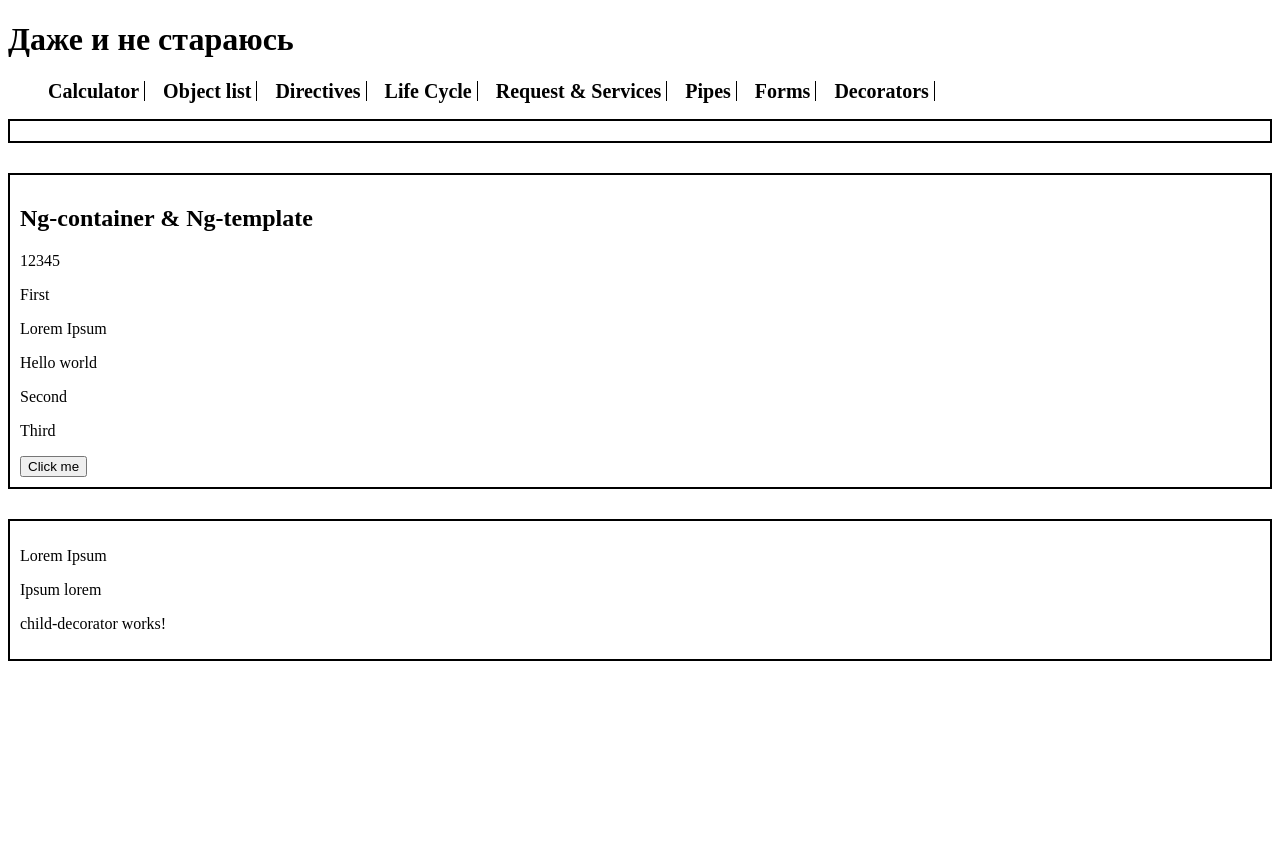
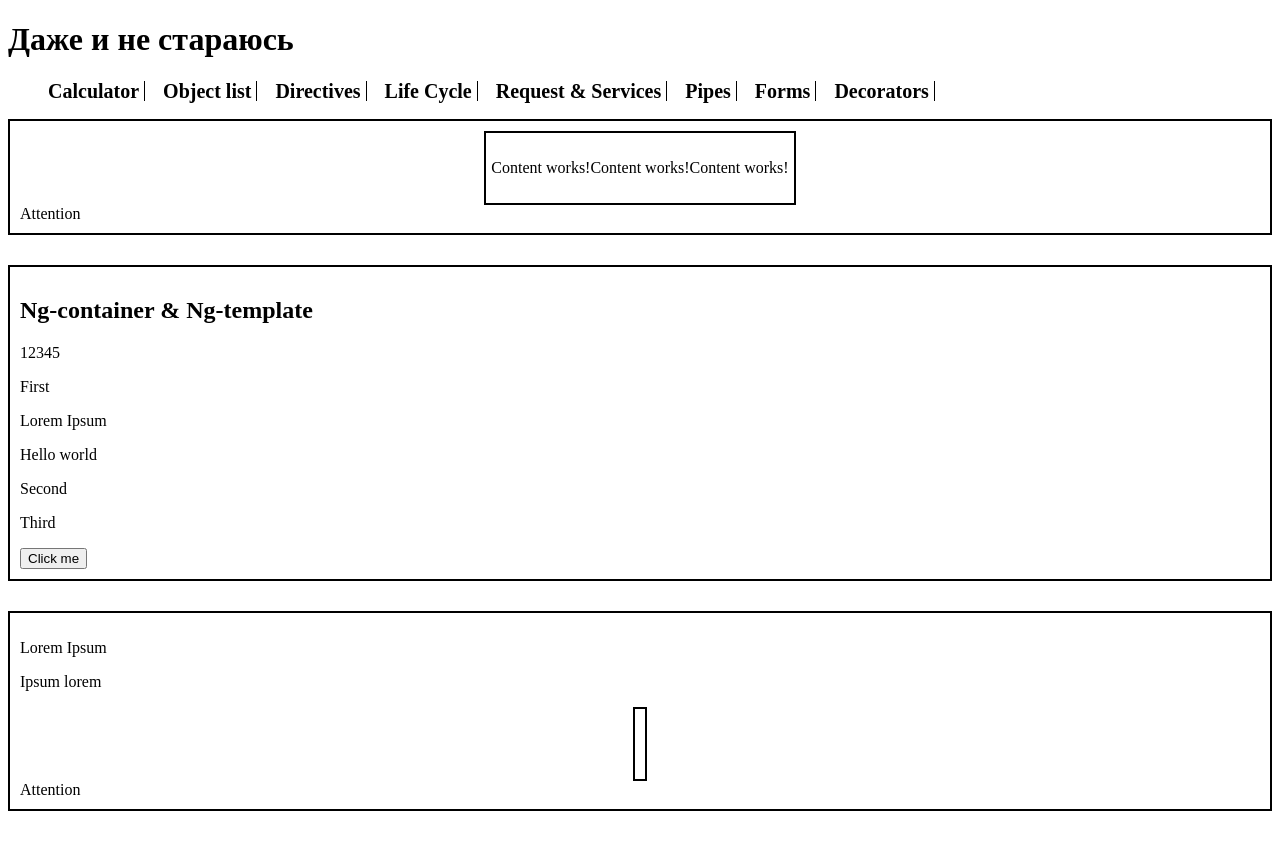
Before and after one commit to IngaVirza/angular_course, an Angular app: page /decorators in a window 1280 px wide. Before the commit the page ends 800 px from the top, so only its background shows below. Built offline with nearby package versions, Linux system fonts and the light colour scheme.

Commit message:
ng-content

```diff
--- a/src/app/decorators/components/child-decorator/child-decorator.component.html
+++ b/src/app/decorators/components/child-decorator/child-decorator.component.html
@@ -1 +1,4 @@
-<p>child-decorator works!</p>
+<div class="child-dec">
+    <ng-content></ng-content>
+  </div>
+  <span>Attention</span>
--- a/src/app/decorators/components/child-decorator/child-decorator.component.scss
+++ b/src/app/decorators/components/child-decorator/child-decorator.component.scss
@@ -0,0 +1,11 @@
+.child-dec {
+    display: flex;
+    width: fit-content;
+    height: 60px;
+
+    padding: 5px;
+    align-items: center;
+    justify-self: center;
+
+    border: 2px solid black;
+  }
--- a/src/app/decorators/components/decorators-page/decorators-page.component.html
+++ b/src/app/decorators/components/decorators-page/decorators-page.component.html
@@ -1,9 +1,9 @@
 <div class="block">
-    <!-- <app-child-decorator>
+    <app-child-decorator>
       <p #paragraph>Content works!</p>
       <p #paragraph>Content works!</p>
       <p #paragraph>Content works!</p>
-    </app-child-decorator> -->
+    </app-child-decorator>
   </div>
 
   <div class="block">
```
Also changed, not shown: src/app/decorators/components/child-decorator/dist/child-decorator.component.css (added).
